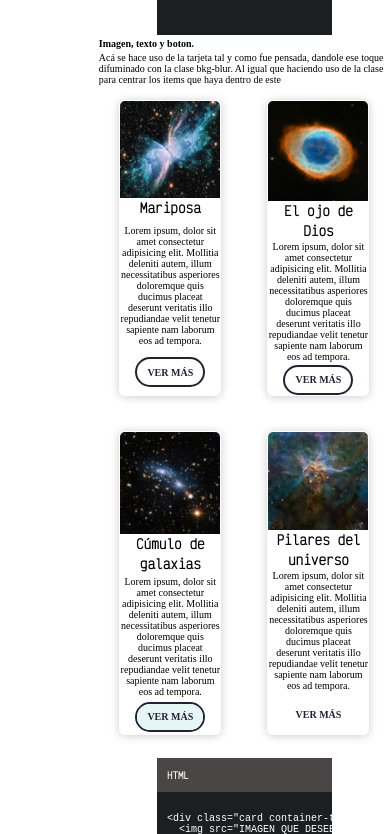
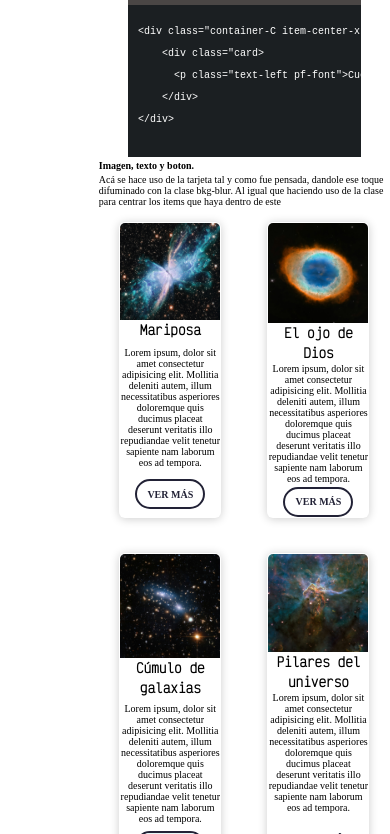
Before and after one commit to Aleman0318/Aleman0318.github.io, a plain HTML site: page Documentacion.html in a window 390 px wide. Shown: the part 1166-2000 px from the top of the page. Drawn offline with Linux system fonts and the light colour scheme; a web font is replaced by a local one.

Commit message:
summary css

```diff
--- a/style.css
+++ b/style.css
@@ -495,7 +495,7 @@
   font-size: 10px;
 }
 
-@media (max-width: 560px) {
+@media (max-width: 760px) {
   .txt-small {
     font-size: 7px;
   }
@@ -504,7 +504,7 @@
   font-size: 13px;
 }
 
-@media (max-width: 560px) {
+@media (max-width: 760px) {
   .txt-xsmedium {
     font-size: 8px;
   }
@@ -513,7 +513,7 @@
   font-size: 15px;
 }
 
-@media (max-width: 560px) {
+@media (max-width: 760px) {
   .txt-smedium {
     font-size: 10px;
   }
@@ -522,7 +522,7 @@
   font-size: 20px;
 }
 
-@media (max-width: 560px) {
+@media (max-width: 760px) {
   .txt-xmedium {
     font-size: 14px;
   }
@@ -531,7 +531,7 @@
   font-size: 35px;
 }
 
-@media (max-width: 560px) {
+@media (max-width: 760px) {
   .txt-medium {
     font-size: 18px;
   }
@@ -540,7 +540,7 @@
   font-size: 50px;
 }
 
-@media (max-width: 560px) {
+@media (max-width: 760px) {
   .txt-large {
     font-size: 23px;
   }
@@ -549,7 +549,7 @@
   font-size: 70px;
 }
 
-@media (max-width: 560px) {
+@media (max-width: 760px) {
   .txt-bigger {
     font-size: 40px;
   }
@@ -557,57 +557,52 @@
     font-size: 30px;
   }
 }
-@media (max-width: 560px) {
+@media (max-width: 760px) {
   p {
+    font-size: 15.5px;
+  }
+}
+@media (max-width: 850px) {
+  p {
+    font-size: 16.5px;
+  }
+}
+@media (max-width: 760px) {
+  p:not(.txt-xsmall):not(.txt-small):not(.txt-xsmedium):not(.txt-smedium):not(.txt-xmedium):not(.txt-medium):not(.txt-large):not(.txt-bigger) {
+    font-size: 15.5px;
+  }
+}
+@media (max-width: 850px) {
+  p:not(.txt-xsmall):not(.txt-small):not(.txt-xsmedium):not(.txt-smedium):not(.txt-xmedium):not(.txt-medium):not(.txt-large):not(.txt-bigger) {
+    font-size: 16.5px;
+  }
+}
+@media (max-width: 760px) {
+  h1 {
+    font-size: 18px;
+  }
+}
+@media (max-width: 760px) {
+  h2 {
+    font-size: 16px;
+  }
+}
+@media (max-width: 760px) {
+  h3 {
+    font-size: 14px;
+  }
+}
+@media (max-width: 760px) {
+  h4 {
     font-size: 11px;
   }
 }
-@media (max-width: 720px) {
-  p {
-    font-size: 14.5px;
-  }
-}
-@media (max-width: 560px) {
-  p:not(.txt-xsmall):not(.txt-small):not(.txt-xsmedium):not(.txt-smedium):not(.txt-xmedium):not(.txt-medium):not(.txt-large):not(.txt-bigger) {
-    font-size: 11px;
-  }
-}
-@media (max-width: 720px) {
-  p:not(.txt-xsmall):not(.txt-small):not(.txt-xsmedium):not(.txt-smedium):not(.txt-xmedium):not(.txt-medium):not(.txt-large):not(.txt-bigger) {
-    font-size: 14.5px;
-  }
-}
-@media (max-width: 560px) {
-  h1 {
-    font-size: 16px;
-  }
-}
-@media (max-width: 560px) {
-  h2 {
-    font-size: 14px;
-  }
-}
-@media (max-width: 560px) {
-  h3 {
-    font-size: 11px;
-  }
-}
-@media (max-width: 560px) {
-  h4 {
-    font-size: 9px;
-  }
-}
-@media (max-width: 560px) {
+@media (max-width: 760px) {
   h5 {
-    font-size: 7px;
-  }
-}
-@media (max-width: 560px) {
-  h6 {
-    font-size: 5px;
-  }
-}
-@media (max-width: 560px) {
+    font-size: 8px;
+  }
+}
+@media (max-width: 760px) {
   button {
     font-size: 10px;
   }
@@ -626,7 +621,7 @@
   gap: 5px;
 }
 
-@media (max-width: 560px) {
+@media (max-width: 760px) {
   .container-A .pf-font {
     font-size: 10px;
   }
@@ -707,7 +702,7 @@
 
 .container-S {
   height: auto;
-  width: 60%;
+  width: 80%;
   display: grid;
   grid-template-columns: [col1] 1fr;
   grid-template-rows: auto;
@@ -740,10 +735,20 @@
   background-color: #1b1f22;
   color: #ffffff;
   font-family: parrafos;
-  font-size: 10px;
-  padding: 10px;
-}
-
+  font-size: 15px;
+  padding: 10px;
+}
+
+@media (max-width: 760px) {
+  .Lado-Arriba-S {
+    font-size: 13px;
+  }
+}
+@media (max-width: 760px) {
+  .Lado-Abajo-S {
+    font-size: 10px;
+  }
+}
 .container-E {
   height: auto;
   display: flex;
@@ -751,12 +756,12 @@
   flex-wrap: wrap;
 }
 
-@media (max-width: 720px) {
+@media (max-width: 850px) {
   .container-E p {
     font-size: 10px;
   }
 }
-@media (max-width: 720px) {
+@media (max-width: 850px) {
   .container-E .pf-font {
     font-size: 10px;
   }
@@ -772,6 +777,12 @@
   height: 30px;
 }
 
+@media (max-width: 760px) {
+  .Lado-Izquierdo .icon-image {
+    width: 15px;
+    height: 15px;
+  }
+}
 .top-nav {
   top: 2.5em;
 }
@@ -825,7 +836,7 @@
   height: auto;
 }
 
-@media (max-width: 560px) {
+@media (max-width: 760px) {
   span {
     font-size: 12px;
   }
@@ -907,7 +918,7 @@
   color: #e6f6f6;
 }
 
-@media (max-width: 560px) {
+@media (max-width: 760px) {
   .badge-primary {
     height: 30px;
     width: 60px;
@@ -920,7 +931,7 @@
   padding: 5px;
 }
 
-@media (max-width: 560px) {
+@media (max-width: 760px) {
   .badge-secondary {
     height: 30px;
     width: 60px;
@@ -933,7 +944,7 @@
   padding: 5px;
 }
 
-@media (max-width: 560px) {
+@media (max-width: 760px) {
   .badge-success {
     height: 30px;
     width: 60px;
@@ -947,7 +958,7 @@
   border: 2px solid #bc8475;
 }
 
-@media (max-width: 560px) {
+@media (max-width: 760px) {
   .badge-danger {
     height: 30px;
     width: 60px;
@@ -960,7 +971,7 @@
   padding: 5px;
 }
 
-@media (max-width: 560px) {
+@media (max-width: 760px) {
   .badge-warning {
     height: 30px;
     width: 60px;
@@ -973,7 +984,7 @@
   padding: 5px;
 }
 
-@media (max-width: 560px) {
+@media (max-width: 760px) {
   .badge-info {
     height: 30px;
     width: 60px;
@@ -987,7 +998,7 @@
   border: 2px solid #222236;
 }
 
-@media (max-width: 560px) {
+@media (max-width: 760px) {
   .badge-ligth {
     height: 30px;
     width: 60px;
@@ -1000,7 +1011,7 @@
   padding: 5px;
 }
 
-@media (max-width: 560px) {
+@media (max-width: 760px) {
   .badge-dark {
     width: 30px;
     width: 60px;
@@ -1013,7 +1024,7 @@
   padding: 5px;
 }
 
-@media (max-width: 560px) {
+@media (max-width: 760px) {
   .badge-rounded-primary {
     width: 30px;
     width: 60px;
@@ -1026,7 +1037,7 @@
   padding: 5px;
 }
 
-@media (max-width: 560px) {
+@media (max-width: 760px) {
   .badge-rounded-secondary {
     width: 30px;
     width: 60px;
@@ -1039,7 +1050,7 @@
   padding: 5px;
 }
 
-@media (max-width: 560px) {
+@media (max-width: 760px) {
   .badge-rounded-success {
     width: 30px;
     width: 60px;
@@ -1052,7 +1063,7 @@
   padding: 5px;
 }
 
-@media (max-width: 560px) {
+@media (max-width: 760px) {
   .badge-rounded-danger {
     width: 30px;
     width: 60px;
@@ -1065,7 +1076,7 @@
   padding: 5px;
 }
 
-@media (max-width: 560px) {
+@media (max-width: 760px) {
   .badge-rounded-warning {
     width: 30px;
     width: 60px;
@@ -1078,7 +1089,7 @@
   padding: 5px;
 }
 
-@media (max-width: 560px) {
+@media (max-width: 760px) {
   .badge-rounded-info {
     width: 30px;
     width: 60px;
@@ -1092,7 +1103,7 @@
   border: 2px solid #4a4645;
 }
 
-@media (max-width: 560px) {
+@media (max-width: 760px) {
   .badge-rounded-ligth {
     width: 30px;
     width: 60px;
@@ -1105,7 +1116,7 @@
   color: #e6f6f6;
 }
 
-@media (max-width: 560px) {
+@media (max-width: 760px) {
   .badge-rounded-dark {
     width: 30px;
     width: 60px;
@@ -1374,9 +1385,9 @@
   cursor: pointer;
 }
 
-@media (max-width: 560px) {
+@media (max-width: 760px) {
   .btn {
-    height: 30px;
+    height: 85px;
     width: 150px;
   }
 }
@@ -1392,12 +1403,11 @@
   transition: all 0.3s ease;
   border: 1.5px solid transparent;
   z-index: 0;
-  font-weight: 700;
   text-transform: uppercase;
   cursor: pointer;
 }
 
-@media (max-width: 560px) {
+@media (max-width: 760px) {
   .btn-border-none {
     height: 30px;
     width: 150px;
@@ -1539,7 +1549,7 @@
   font-size: 35px;
 }
 
-@media (max-width: 560px) {
+@media (max-width: 760px) {
   .btn_grande {
     font-size: 18px;
   }
@@ -1547,18 +1557,23 @@
 .btn_largo {
   width: 100%;
   height: 50px;
-  font-size: 10px;
-}
-
+  font-size: 13px;
+}
+
+@media (max-width: 760px) {
+  .btn_largo {
+    font-size: 10px;
+  }
+}
 .btn_home {
   color: #222236;
-  width: 90px;
-  height: 40px;
+  width: 150px;
+  height: 50px;
   border: 1.5px solid transparent;
   transition: border-color 0.3s ease;
   border-radius: 15px;
   background-color: rgba(0, 0, 0, 0);
-  font-size: 10px;
+  font-size: 15px;
 }
 
 .btn_home:hover {
@@ -1606,7 +1621,7 @@
   font-family: parrafos;
 }
 
-@media (max-width: 560px) {
+@media (max-width: 760px) {
   .txt {
     font-size: 8.5px;
   }
@@ -1632,7 +1647,7 @@
   cursor: pointer;
 }
 
-@media (max-width: 720px) {
+@media (max-width: 850px) {
   .txt {
     font-size: 10.5px;
   }
@@ -1700,7 +1715,7 @@
   align-items: center;
 }
 
-@media (max-width: 560px) {
+@media (max-width: 760px) {
   .navbar-space .btn {
     height: 30px;
     width: 150px;
```
